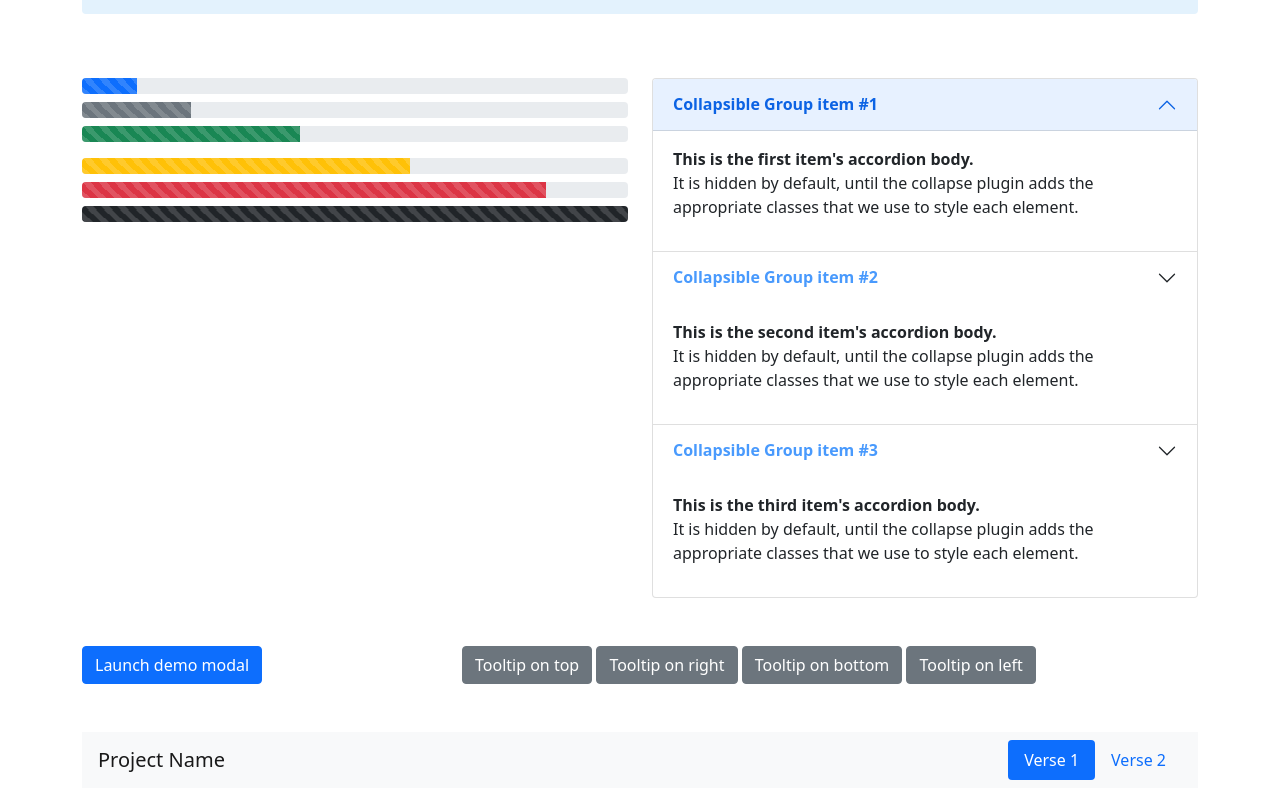
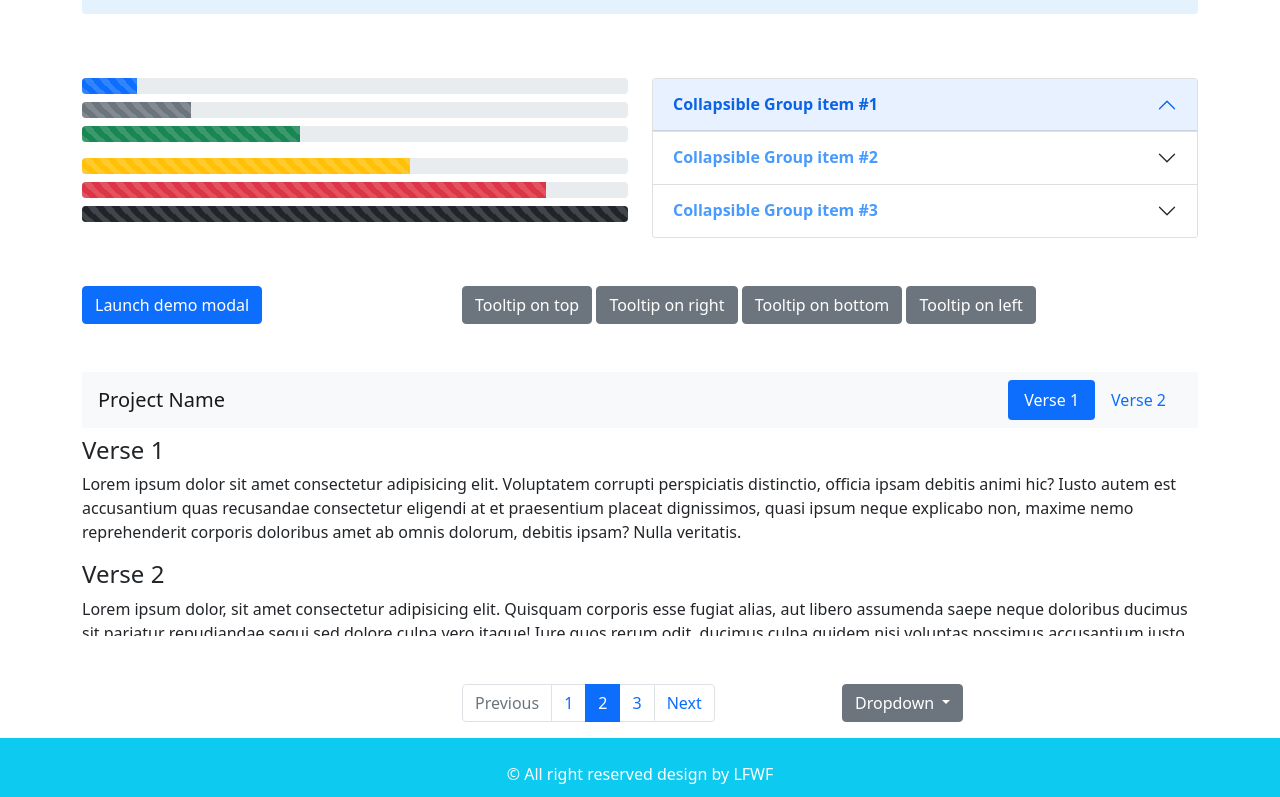
Before and after one commit to nur103859/Class-20, a plain HTML site: page index.html in a window 1280 px wide. Shown: the part 756-1553 px from the top of the page. Drawn offline with nearby package versions, Linux system fonts and the light colour scheme.

Commit message:
Update index.html

```diff
--- a/index.html
+++ b/index.html
@@ -179,7 +179,7 @@
                     Collapsible Group item #1
                   </button>
                 </h2>
-                <div id="collapseOne" class="accordion-collapse collapse show" aria-labelledby="headingOne" data-bs-parent="#accordionBasic">
+                <div id="collapseOne" class="accordion-collapse collapse" aria-labelledby="headingOne" data-bs-parent="#accordionBasic">
                   <div class="accordion-body">
                     <strong>This is the first item's accordion body.</strong>
                     <p>It is hidden by default, until the collapse plugin adds the appropriate classes that we use to style each element.</p>
@@ -192,7 +192,7 @@
                     Collapsible Group item #2
                   </button>
                 </h2>
-                <div id="collapseTwo" class="accordion-collapse collapse show" aria-labelledby="headingTwo" data-bs-parent="#accordionBasic">
+                <div id="collapseTwo" class="accordion-collapse collapse" aria-labelledby="headingTwo" data-bs-parent="#accordionBasic">
                   <div class="accordion-body">
                     <strong>This is the second item's accordion body.</strong>
                     <p>It is hidden by default, until the collapse plugin adds the appropriate classes that we use to style each element.</p>
@@ -205,7 +205,7 @@
                     Collapsible Group item #3
                   </button>
                 </h2>
-                <div id="collapseThree" class="accordion-collapse collapse show" aria-labelledby="headingThree" data-bs-parent="#accordionBasic">
+                <div id="collapseThree" class="accordion-collapse collapse" aria-labelledby="headingThree" data-bs-parent="#accordionBasic">
                   <div class="accordion-body">
                     <strong>This is the third item's accordion body.</strong>
                     <p>It is hidden by default, until the collapse plugin adds the appropriate classes that we use to style each element.</p>
```
